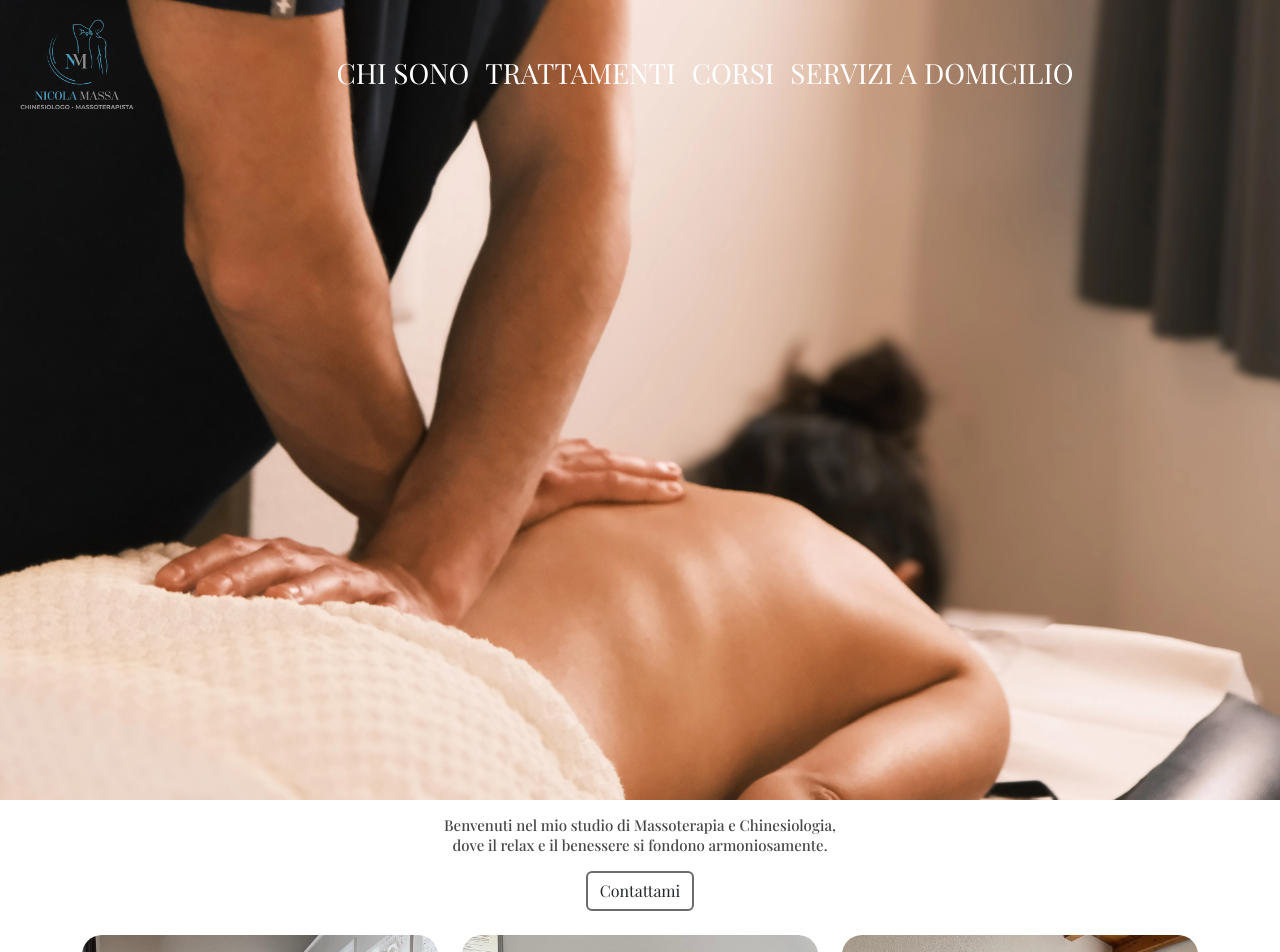
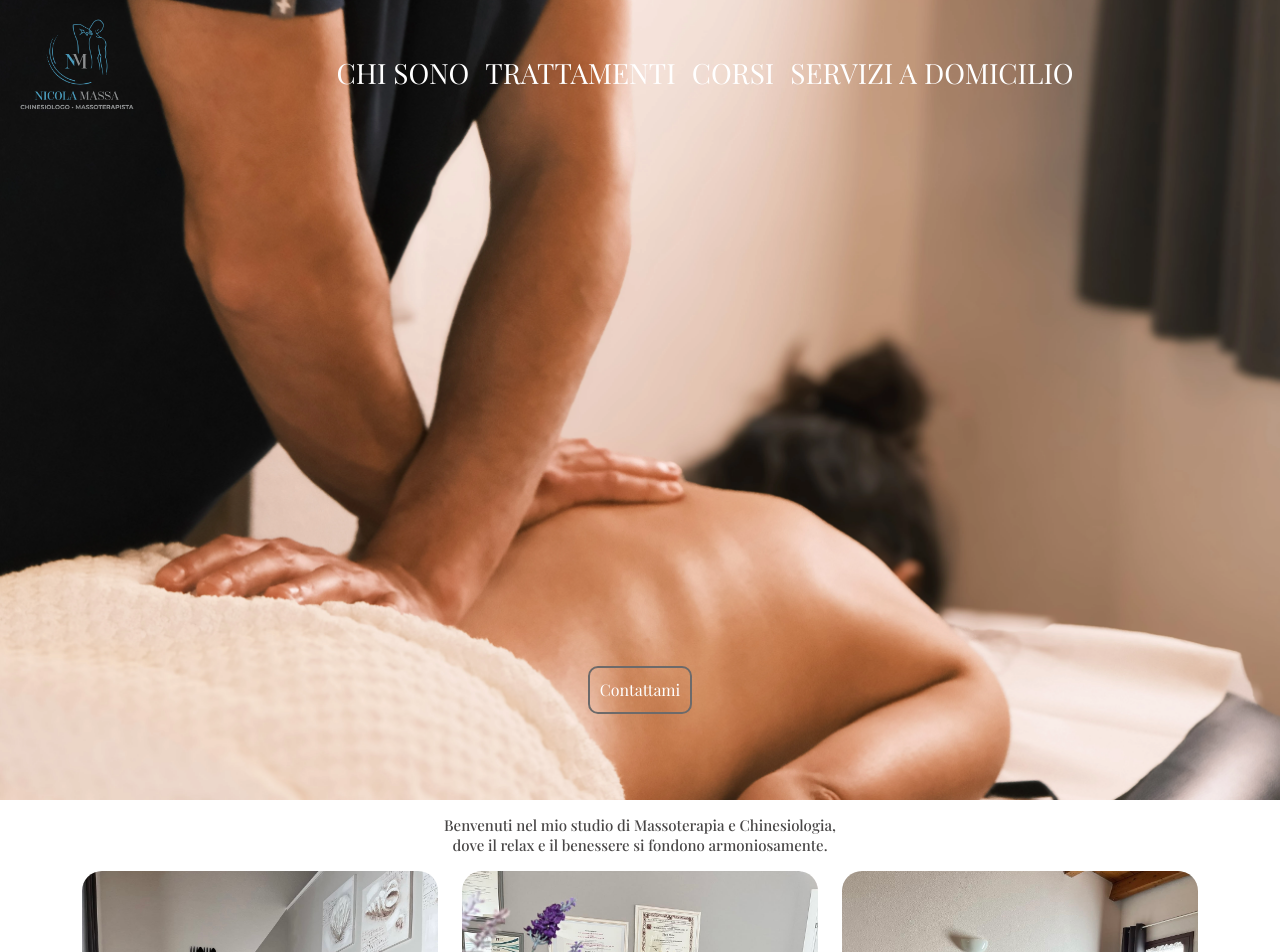
Before and after one commit to SimonRandi/Dottor-Nicola-Massa, a React (Vite) app: page / in a window 1280 px wide. Shown: the top 952 px of the page. Built offline with nearby package versions, Linux system fonts and the light colour scheme; a web font is replaced by a local one.

Commit message:
last rewievs

```diff
--- a/src/components/footer/Footer.css
+++ b/src/components/footer/Footer.css
@@ -28,6 +28,6 @@
     transform: translateY(-10px);
   }
   100% {
-    transform: translateY(0px);
+    transform: translateY(10px);
   }
 }
--- a/src/components/heroSection/HeroSection.jsx
+++ b/src/components/heroSection/HeroSection.jsx
@@ -9,21 +9,10 @@ const HeroSection = () => {
     <>
       <div className="container mb-3">
         <div className="row ">
-          <h2 className=" text-center heading-text mt-3 mb-3">
+          <h1 className=" text-center heading-text mt-3 mb-3">
             Benvenuti nel mio studio di Massoterapia e Chinesiologia, <br />{" "}
             dove il relax e il benessere si fondono armoniosamente.
-          </h2>
-          <div className="text-center mb-4">
-            <button
-              className="btn custom-btn"
-              onClick={() => {
-                const footer = document.getElementById("footer");
-                footer.scrollIntoView({ behavior: "smooth" });
-              }}
-            >
-              Contattami
-            </button>
-          </div>
+          </h1>
 
           <div
             /* data-aos="flip-right" */
@@ -50,7 +39,7 @@ const HeroSection = () => {
               src={Studio2}
               alt=""
             />
-            <p className="text-center  heading-text">
+            <p className="text-center  mb-4 heading-text">
               Scegliendo tra una vasta gamma di trattamenti, garantisco
               un'esperienza di assoluta qualità in cui ogni dettaglio è curato
               con attenzione.
@@ -62,11 +51,11 @@ const HeroSection = () => {
           >
             <img
               loading="lazy"
-              className="studio-image img-fluid"
+              className="studio-image mb-2 img-fluid"
               src={Studio1}
               alt=""
             />
-            <p className="text-center  heading-text">
+            <p className="text-center mb-4 heading-text">
               Il tuo confort e la tua soddisfazione sono <br /> la mia massima
               priorità.
             </p>
--- a/src/components/layout/BaseLayout.css
+++ b/src/components/layout/BaseLayout.css
@@ -15,6 +15,21 @@
   color: rgb(77 147 172);
   text-align: center;
 }
+.custom-btn {
+  border: 5px solid white !important;
+  padding: 10px;
+  border-radius: 10px;
+  background-color: transparent;
+  color: white;
+}
+
+.button-wrapper {
+  display: flex;
+  justify-content: center;
+  align-items: center;
+  height: 80vh;
+  transform: translateY(35%);
+}
 
 @media (max-width: 767px) {
   .container-main {
--- a/src/components/layout/BaseLayout.jsx
+++ b/src/components/layout/BaseLayout.jsx
@@ -9,6 +9,17 @@ const BaseLayout = ({ children }) => {
     <>
       <div className="container-main">
         <Navigation />
+        <div className="text-center button-wrapper mb-4">
+          <button
+            className=" custom-btn"
+            onClick={() => {
+              const footer = document.getElementById("footer");
+              footer.scrollIntoView({ behavior: "smooth" });
+            }}
+          >
+            Contattami
+          </button>
+        </div>
         {/* <h1 className="heading-title">
           Relax. <br /> Respira. <br /> Salute.
         </h1> */}
--- a/src/components/navigation/Navigation2.jsx
+++ b/src/components/navigation/Navigation2.jsx
@@ -35,7 +35,7 @@ const Navigation2 = () => {
                   className=" custom-text nav-link   fs-3"
                   to="/trattamenti"
                 >
-                  TARTTAMENTI
+                  TRATTAMENTI
                 </Link>
                 <Link className="nav-link custom-text fs-3" to="/corsi">
                   CORSI
--- a/src/components/pages/corsi/Corsi.jsx
+++ b/src/components/pages/corsi/Corsi.jsx
@@ -6,6 +6,8 @@ const Dolce = "/image/corsi/dolce.webp";
 import Navigation3 from "../../navigation/Navigation3";
 import Footer from "../../footer/Footer";
 import "../corsi/Corsi.css";
+import { useLocation } from "react-router-dom";
+import { useEffect } from "react";
 
 export default function Corsi() {
   const corsi = [
@@ -43,6 +45,21 @@ export default function Corsi() {
     },
   ];
 
+  const location = useLocation();
+
+  useEffect(() => {
+    if (location.hash) {
+      const element = document.querySelector(location.hash);
+      if (element) {
+        element.scrollIntoView({
+          behavior: "smooth",
+          block: "center",
+          inline: "center",
+        });
+      }
+    }
+  }, [location]);
+
   return (
     <>
       <Navigation3 />
@@ -53,7 +70,16 @@ export default function Corsi() {
 
         <Row className="g-4 justify-content-center">
           {corsi.map((corso, index) => (
-            <Col key={index} xs={12} sm={6} md={4} lg={3}>
+            <Col
+              key={index}
+              xs={12}
+              sm={6}
+              md={4}
+              lg={3}
+              id={
+                corso.titolo === "Personal Training" ? "personal-training" : ""
+              }
+            >
               <Card
                 className="h-100 mx-auto shadow-lg border-1 d-flex flex-column justify-content-between"
                 style={{
--- a/src/components/pages/domicilio/Domicilio.jsx
+++ b/src/components/pages/domicilio/Domicilio.jsx
@@ -19,7 +19,7 @@ const Domicilio = () => {
           </h2>
           <div className="col-12">
             <video
-              src="/image/Video Domicilio Finito.mp4"
+              src="/image/Video Domicilio Finito.webm"
               autoPlay
               muted
               loop
@@ -64,7 +64,9 @@ const Domicilio = () => {
                 <li onClick={() => goToSection("massaggio-rilassante")}>
                   Massaggio Rilassante
                 </li>
-                <li>Personal Training</li>
+                <li onClick={() => navigate("/corsi#personal-training")}>
+                  Personal Training
+                </li>
               </ul>
             </div>
             <div className="custom-divider mt-5 d-md-none"></div>
--- a/src/components/pages/trattamenti/Trattamenti.jsx
+++ b/src/components/pages/trattamenti/Trattamenti.jsx
@@ -35,7 +35,6 @@ const Trattamenti = () => {
 
     observer.observe(document.body, { childList: true, subtree: true });
 
-    // fallback: tenta anche dopo 500ms
     const timeout = setTimeout(scrollToSection, 500);
 
     return () => {
@@ -128,7 +127,7 @@ const Trattamenti = () => {
               data-aos="fade-right"
               className="col-12 col-md-6 d-flex justify-content-center mt-4 order-1 order-md-1"
             >
-              <section id="massaggio-linfodrenante">
+              <section id="massaggio-drenante">
                 <img
                   className="img-fluid treatment-img"
                   src={Trattamento3}
```
Also changed, not shown: 1 other file (tests, documents, lock files or other folders).
